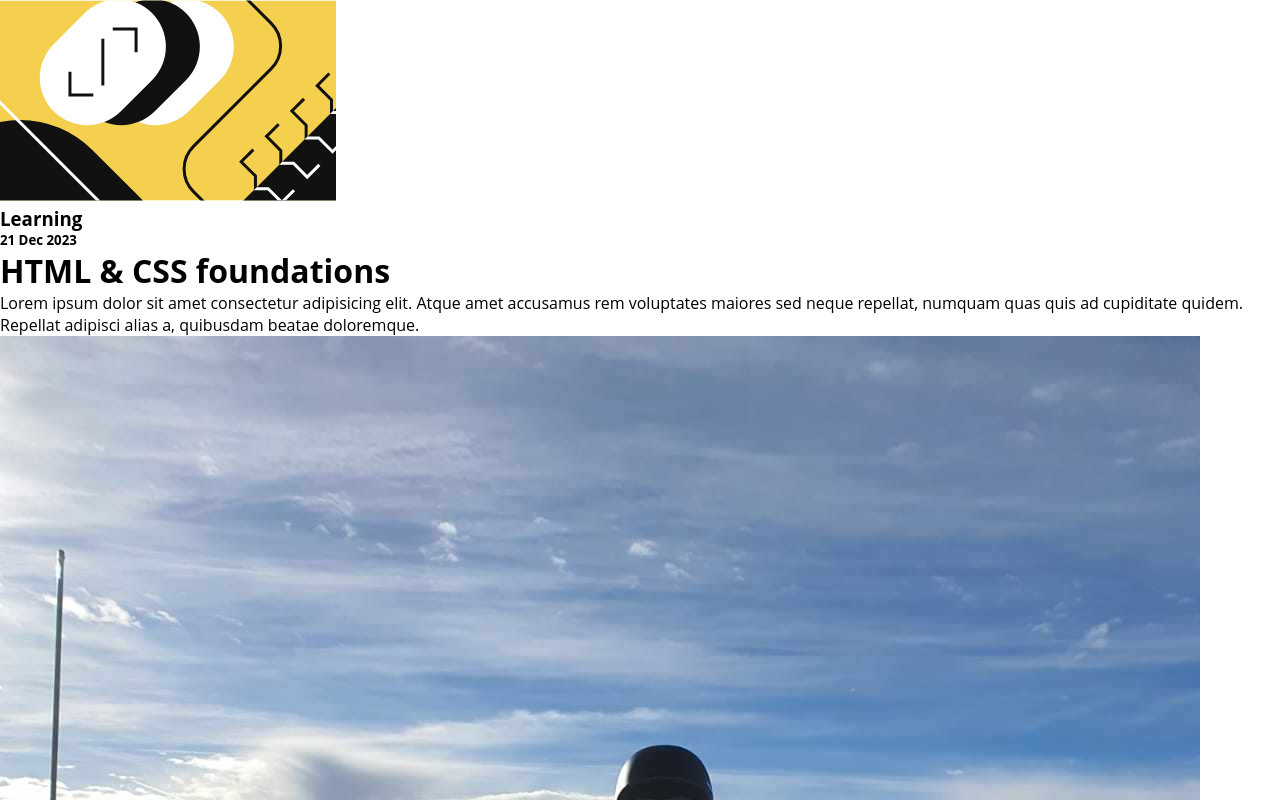
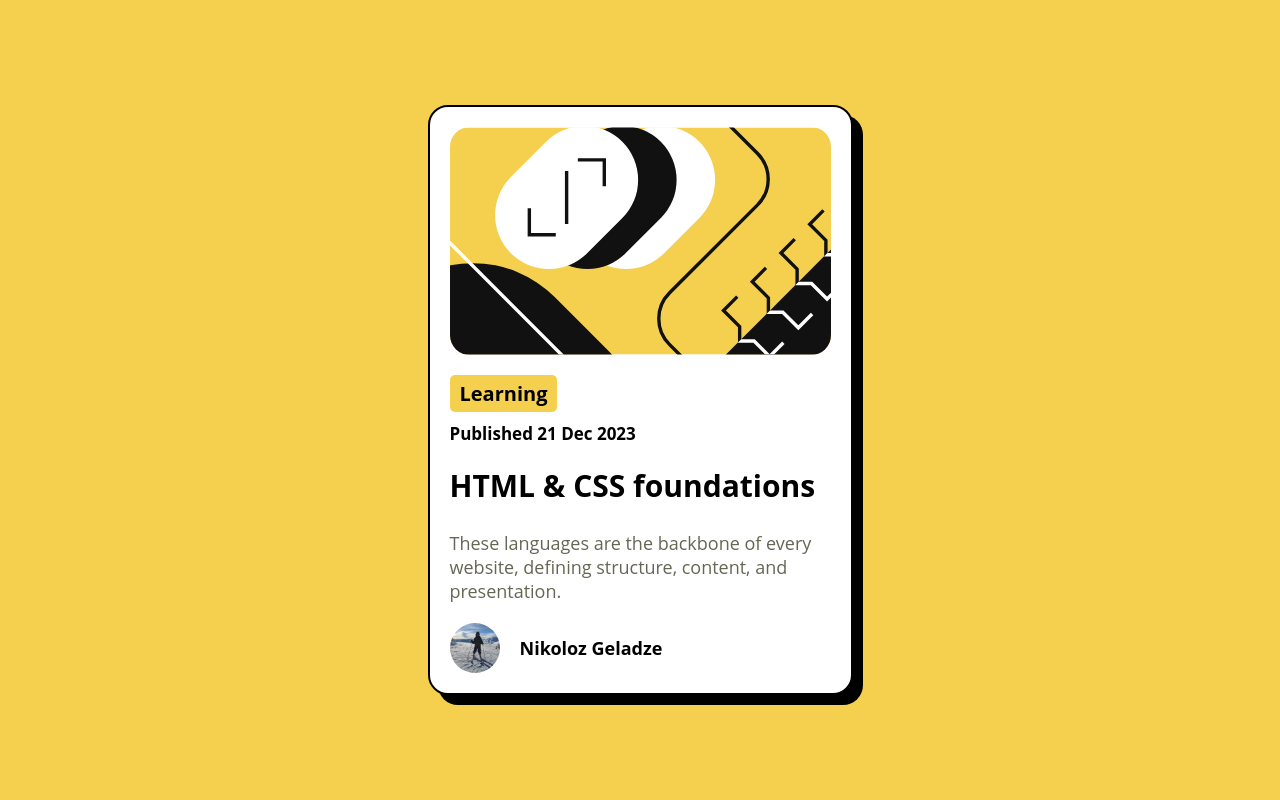
Before and after one commit to NikolozGeladze/React-Homework-22.02.2025, a React (Vite) app: page / in a window 1280 px wide. Shown: the top 800 px of the page. Built offline with nearby package versions, Linux system fonts and the light colour scheme; a web font is replaced by a local one.

Commit message:
Added CSS styles

```diff
--- a/src/App.css
+++ b/src/App.css
@@ -0,0 +1,95 @@
+body {
+    display: flex;
+    justify-content: center;
+    align-items: center;
+    height: 100vh;
+    background-color: #F4D04E;
+}
+
+.card {
+    width: 425px;
+    min-height: 400px;
+    padding: 20px;
+    background-color: #fff;
+    border-radius: 20px;
+    border: 2px solid black;
+    box-shadow: 10px 10px 0px black;
+    display: flex;
+    flex-direction: column;
+    transition: transform 0.3s ease;
+}
+
+.card:hover {
+    transform: scale(1.05) rotate3d(1, 1, 0, 25deg);
+}
+
+.card .cover-img {
+    width: 100%;
+    object-fit: cover;
+    border-radius: 20px;
+    margin-bottom: 20px;
+}
+
+.card .category {
+    font-size: 20px;
+    background-color: #F4D04E;
+    padding: 5px 10px;
+    width: fit-content;
+    border-radius: 5px;
+    margin-bottom: 10px;
+}
+
+.card p.publish-date {
+    font-size: 17px;
+    font-weight: bold;
+    margin-bottom: 20px;
+}
+
+.card h1.title {
+    font-size: 30px;
+    font-weight: bold;
+    margin-bottom: 25px;
+}
+
+.card p.description {
+    font-size: 18px;
+    margin-bottom: 20px;
+    color: #665;
+}
+
+.card .category,
+.card p.publish-date,
+.card h1.title,
+.card p.description,
+.card .user-info .user-img,
+.card .user-info .user-name{
+    transition: all 0.3s ease;
+}
+
+.card .category:hover,
+.card p.publish-date:hover,
+.card h1.title:hover,
+.card .description:hover,
+.card .user-info .user-img:hover,
+.card .user-info .user-name:hover{
+    transform: scale(1.05) rotate3d(0, 0, 0, 25deg);
+    transform-origin:0%;
+}
+
+.card .user-info {
+    display: flex;
+    align-items: center;
+}
+
+.card .user-info .user-img {
+    width: 50px;
+    height: 50px;
+    object-fit: cover;
+    border-radius: 50%;
+    margin-right: 20px;
+}
+
+.card .user-info h4.user-name {
+    font-size: 18px;
+    font-weight: bold;
+}
--- a/src/App.jsx
+++ b/src/App.jsx
@@ -8,7 +8,7 @@ function App() {
     category: 'Learning',
     publishDate: '21 Dec 2023',
     title: 'HTML & CSS foundations',
-    description: "Lorem ipsum dolor sit amet consectetur adipisicing elit. Atque amet accusamus rem voluptates maiores sed neque repellat, numquam quas quis ad cupiditate quidem. Repellat adipisci alias a, quibusdam beatae doloremque.",
+    description: "These languages are the backbone of every website, defining structure, content, and presentation.",
     userLogo: userLogo,
     userName: 'Nikoloz Geladze'
   }
@@ -18,7 +18,7 @@ function App() {
       <div className="card">
         <img className="cover-img" src={cardInfo.coverImage} alt="Cover Image"/>
         <h3 className='category'>{cardInfo.category}</h3>
-        <h5 className='publish-date'>{cardInfo.publishDate}</h5>
+        <p className='publish-date'>Published {cardInfo.publishDate}</p>
         <h1 className='title'>{cardInfo.title}</h1>
         <p className='description'>{cardInfo.description}</p>
         <div className="user-info">
```
